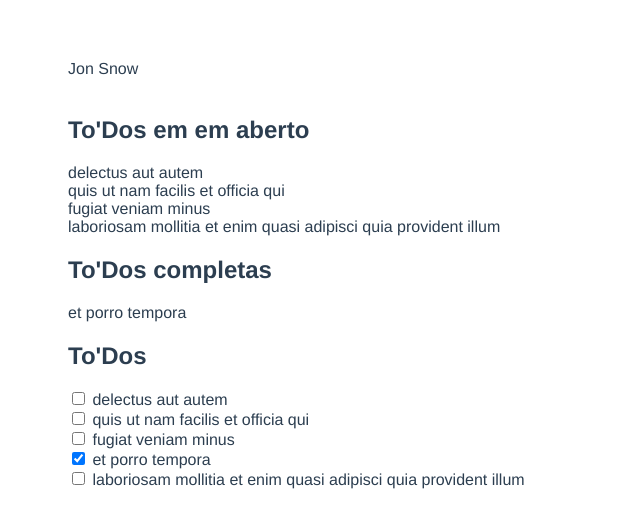
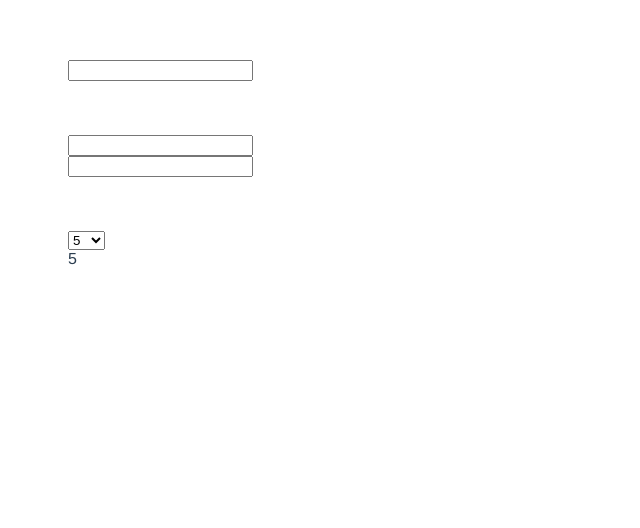
Before and after one commit to JeffersonRuan/app, a Vue app: page / in a window 1280 px wide. Shown: the top 528 px of the page, without its empty margins (0-640 px from the left). Built offline with nearby package versions, Linux system fonts and the light colour scheme.

Commit message:
feat: observadores

```diff
--- a/src/App.vue
+++ b/src/App.vue
@@ -2,7 +2,8 @@
   <!-- <TheHeader /> -->
   <!-- <TwoWay /> -->
   <!-- <EventosJs /> -->
-  <PropComputed />
+  <!-- <PropComputed /> -->
+  <ObsWatch />
 
   <div v-show="showUsuario">
     <div v-if="acessLevel === 'admin'">Usuário Admin</div>
@@ -21,7 +22,8 @@
 // import TheHeader from './components/TheHeader.vue';
 // import TwoWay from './components/TwoWay.vue';
 // import EventosJs from './components/EventosJs.vue'
-import PropComputed from './components/PropComputed.vue';
+// import PropComputed from './components/PropComputed.vue';
+import ObsWatch from './components/ObsWatch.vue';
 
 export default {
   name: 'App',
@@ -29,7 +31,8 @@ export default {
     // TheHeader,
     // TwoWay,
     // EventosJs,
-    PropComputed
+    // PropComputed,
+    ObsWatch
   },
   data() {
     return {
--- /dev/null
+++ b/src/components/ObsWatch.vue
@@ -0,0 +1,89 @@
+<template>
+    <div>
+        <input
+            v-model="name"
+            type="text"
+            > <br>
+            {{ name }}
+
+            <br><br><br>
+
+            <input
+            v-model="user.first_name"
+            type="text"
+            > <br>
+
+            <input
+            v-model="user.last_name"
+            type="text"
+            > <br>
+            {{ user.first_name }} {{ user.last_name }}
+            <br><br><br>
+
+            <select v-model="pageCount">
+                <option value="5">5</option>
+                <option value="10">10</option>
+                <option value="15">15</option>
+            </select><br>
+            {{ pageCount }}
+
+    </div>
+</template>
+
+<script>
+export default {
+    name: 'App',
+    data() {
+        return {
+            name: '',
+            pageCount: 5,
+            user: {
+                first_name: '',
+                last_name: '',
+            }
+        }
+    },
+
+    watch: {
+        name(vl) {
+            if (vl.length >= 3) {
+                this.saveUserName();
+            }
+        },
+        pageCount() {
+            this.changePage();
+        },
+        user: {
+            handler(){
+                console.log('User alterado');
+            },
+            deep: true
+        }
+
+    },
+
+    computed: {
+
+    },
+
+    methods: {
+        saveUserName() {
+            console.log('Ajax');
+            console.log(this.name);
+        },
+        changePage() {
+            console.log('Ajax');
+        }
+    }
+}
+</script>
+
+<style>
+#app {
+        font-family: Avenir, Helvetica, Arial, sans-serif;
+        -webkit-font-smoothing: antialiased;
+        -moz-osx-font-smoothing: grayscale;
+        color: #2c3e50;
+        margin: 60px;
+    }
+</style>
```
